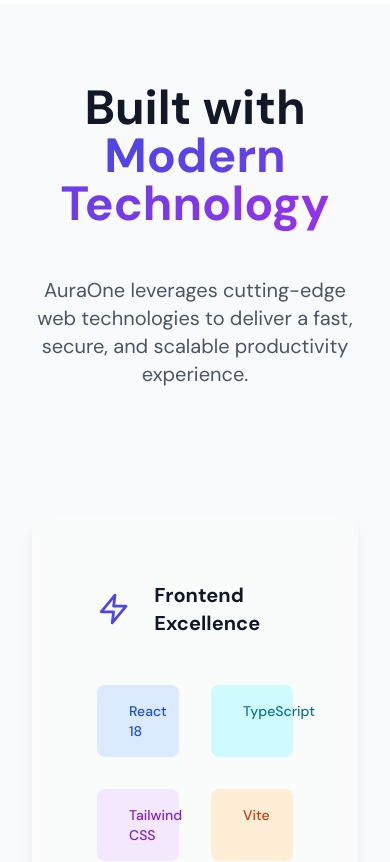
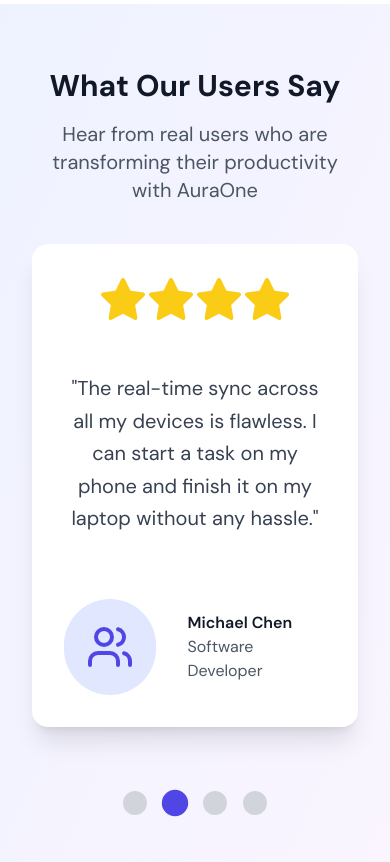
Before and after one commit to dhyan2815/AuraOne, a React (Vite) app: page / in a window 390 px wide. Shown: the part 4360-5222 px from the top of the page. Built offline with nearby package versions, Linux system fonts and the light colour scheme; no server answers.

Commit message:
add: testimonial section

```diff
--- a/src/pages/LandingPage.tsx
+++ b/src/pages/LandingPage.tsx
@@ -1,10 +1,39 @@
 import { useState, useEffect } from "react";
 import { Link } from "react-router-dom";
-import { Calendar, CheckCircle, FileText, MessageSquare, Sparkles, Shield, Zap, ArrowRight, Clock, BarChart3, Smartphone, Globe, Lock, Heart, ChevronDown } from "lucide-react";
+import { Calendar, CheckCircle, FileText, MessageSquare, Sparkles, Shield, Zap, ArrowRight, Clock, BarChart3, Smartphone, Globe, Lock, Heart, ChevronDown, Star, Users } from "lucide-react";
 import LandingPicture from "../assets/LandingImage.png";
 
 const LandingPage = () => {
     const [isScrolled, setIsScrolled] = useState(false);
+    const [currentTestimonial, setCurrentTestimonial] = useState(0);
+
+    // Testimonials data
+    const testimonials = [
+        {
+            name: "Sarah Johnson",
+            role: "Product Manager",
+            content: "AuraOne has completely transformed how I manage my daily tasks and notes. The AI assistant is incredibly intuitive and saves me hours every week.",
+            rating: 4
+        },
+        {
+            name: "Michael Chen",
+            role: "Software Developer",
+            content: "The real-time sync across all my devices is flawless. I can start a task on my phone and finish it on my laptop without any hassle.",
+            rating: 4
+        },
+        {
+            name: "Emily Rodriguez",
+            role: "Marketing Director",
+            content: "The calendar integration and smart reminders have made me so much more organized. AuraOne is exactly what I needed for my busy schedule.",
+            rating: 5
+        },
+        {
+            name: "David Thompson",
+            role: "Freelance Writer",
+            content: "The rich text editor for notes is fantastic, and the AI chat feature helps me brainstorm ideas quickly. This is productivity software done right.",
+            rating: 4
+        }
+    ];
 
     // Handle scroll effect for navbar
     useEffect(() => {
@@ -14,6 +43,17 @@
         window.addEventListener('scroll', handleScroll);
         return () => window.removeEventListener('scroll', handleScroll);
     }, []);
+
+    // Auto-rotate testimonials every 4 seconds
+    useEffect(() => {
+        const interval = setInterval(() => {
+            setCurrentTestimonial((prevIndex) =>
+                (prevIndex + 1) % testimonials.length
+            );
+        }, 4000);
+
+        return () => clearInterval(interval);
+    }, [testimonials.length]);
 
     // Smooth scroll to features section
     const scrollToFeatures = () => {
@@ -243,6 +283,69 @@
                 </div>
             </section>
 
+            {/* Testimonials Section */}
+            <section className="py-8 bg-gradient-to-br from-indigo-50 to-purple-50">
+                <div className="max-w-7xl mx-auto px-4 sm:px-6 lg:px-8">
+                    <div className="text-center mb-5">
+                        <h2 className="text-3xl lg:text-4xl font-bold text-gray-900 mb-2">
+                            What Our Users Say
+                        </h2>
+                        <p className="text-xl text-gray-600">
+                            Hear from real users who are transforming their productivity with AuraOne
+                        </p>
+                    </div>
+
+                    {/* Testimonial Card */}
+                    <div className="max-w-6xl mx-auto">
+                        <div className="bg-white rounded-2xl shadow-xl p-4 lg:p-8 text-center relative overflow-hidden">
+                            <div
+                                key={currentTestimonial}
+                                className="transition-all duration-500 ease-in-out transform"
+                                style={{
+                                    opacity: 1,
+                                    transform: 'translateY(0)'
+                                }}
+                            >
+                                <div className="flex justify-center mb-6">
+                                    {[...Array(testimonials[currentTestimonial].rating)].map((_, i) => (
+                                        <Star key={i} className="w-6 h-6 text-yellow-400 fill-current transition-all duration-300" />
+                                    ))}
+                                </div>
+                                <blockquote className="text-xl lg:text-2xl text-gray-700 mb-8 leading-relaxed transition-all duration-500">
+                                    "{testimonials[currentTestimonial].content}"
+                                </blockquote>
+                                <div className="flex items-center justify-center">
+                                    <div className="w-12 h-12 bg-indigo-100 rounded-full flex items-center justify-center mr-4 transition-all duration-300">
+                                        <Users className="w-6 h-6 text-indigo-600" />
+                                    </div>
+                                    <div className="text-left">
+                                        <div className="font-semibold text-gray-900 transition-all duration-500">
+                                            {testimonials[currentTestimonial].name}
+                                        </div>
+                                        <div className="text-gray-600 transition-all duration-500">
+                                            {testimonials[currentTestimonial].role}
+                                        </div>
+                                    </div>
+                                </div>
+                            </div>
+                        </div>
+                    </div>
+
+                    {/* Testimonial indicators */}
+                    <div className="flex justify-center mt-8 space-x-2">
+                        {testimonials.map((_, index) => (
+                            <button
+                                key={index}
+                                onClick={() => setCurrentTestimonial(index)}
+                                className={`w-3 h-3 rounded-full transition-all duration-300 ease-in-out transform hover:scale-110 ${
+                                    index === currentTestimonial ? 'bg-indigo-600 scale-110' : 'bg-gray-300 hover:bg-indigo-400'
+                                }`}
+                            />
+                        ))}
+                    </div>
+                </div>
+            </section>
+
             {/* Technology Stack Section */}
             <section id="tech" className="py-20 bg-gray-50">
                 <div className="container mx-auto px-4">
```
